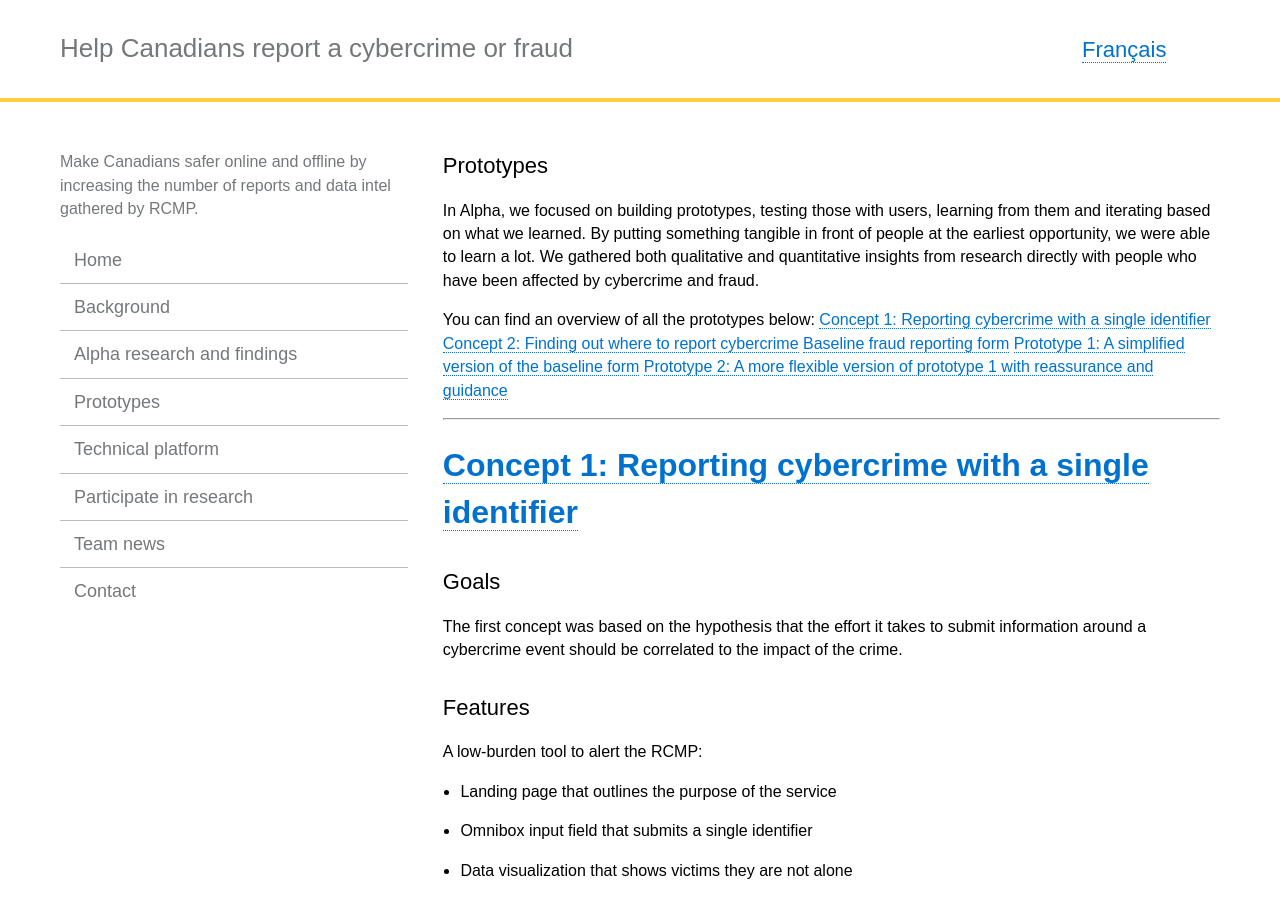
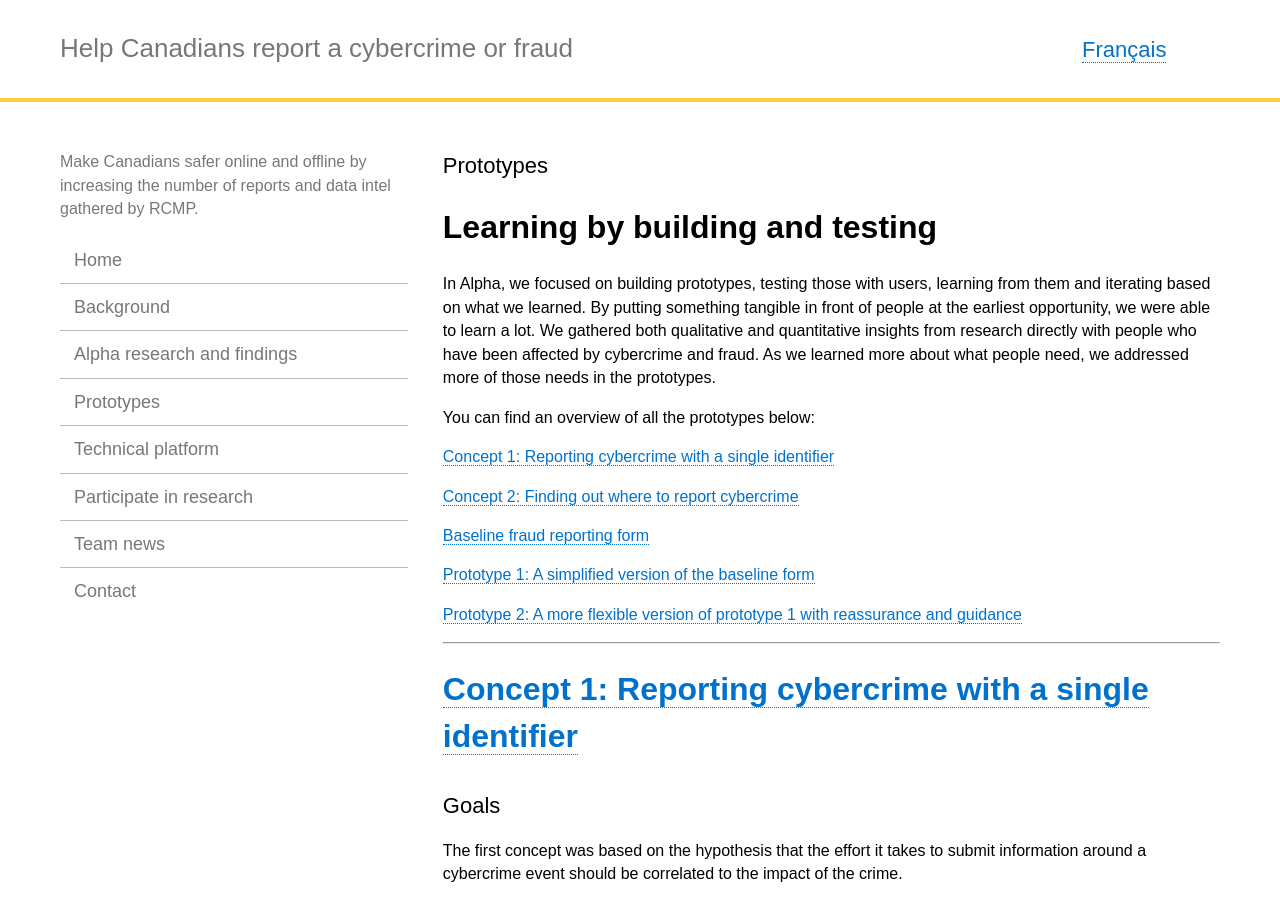
Before and after one commit to cds-snc/rcmp-report-a-cybercrime-alpha-documentation, a Jekyll site: the page built from _pages/en/prototypes.md, in a window 1280 px wide and 900 px high. Built offline with Jekyll 4.4.1, drawn with Linux system fonts in a browser that asks for light colours; some of the changed text lies outside the part shown.

Commit message:
Update prototypes.md

```diff
--- a/_pages/en/prototypes.md
+++ b/_pages/en/prototypes.md
@@ -6,14 +6,22 @@ permalink: "/prototypes/"
 trans_url: "/prototypes/"
 ---
 
-In Alpha, we focused on building prototypes, testing those with users, learning from them and iterating based on what we learned. By putting something tangible in front of people at the earliest opportunity, we were able to learn a lot. We gathered both qualitative and quantitative insights from research directly with people who have been affected by cybercrime and fraud.
+# Learning by building and testing
+
+In Alpha, we focused on building prototypes, testing those with users, learning from them and iterating based on what we learned. By putting something tangible in front of people at the earliest opportunity, we were able to learn a lot. We gathered both qualitative and quantitative insights from research directly with people who have been affected by cybercrime and fraud. As we learned more about what people need, we addressed more of those needs in the prototypes.
 
 You can find an overview of all the prototypes below:
+
 [Concept 1: Reporting cybercrime with a single identifier](https://rac-concept-1.herokuapp.com/)
+
 [Concept 2: Finding out where to report cybercrime](https://rac-concept-2.herokuapp.com/)
+
 [Baseline fraud reporting form](https://report-a-cybercrime.alpha.rcmp-grc.gc.ca/CAFCFRS/)
+
 [Prototype 1: A simplified version of the baseline form](https://www.report-a-cybercrime.alpha.rcmp-grc.gc.ca/p1)
+
 [Prototype 2: A more flexible version of prototype 1 with reassurance and guidance](https://www.report-a-cybercrime.alpha.rcmp-grc.gc.ca/p2)
+
 
 ---
 
@@ -46,10 +54,20 @@ A decision tree to find the most relevant reporting option
 
 ## Outcomes
  * Learned about mental models for how victims think about cybercrime and reporting
-  * What constitutes an urgent situation for victims
-  * What type of information victims have to report
-  * When victims would prefer to talk to someone
-  * How victims expect to receive a follow-up
+   * What constitutes an urgent situation for victims
+   * What type of information victims have to report
+   * When victims would prefer to talk to someone
+   * How victims expect to receive a follow-up
+
+---
+
+# [Baseline fraud reporting form](https://report-a-cybercrime.alpha.rcmp-grc.gc.ca/CAFCFRS/)
+
+## Goals
+
+## Features
+
+## What we learned
 
 ---
 
@@ -63,7 +81,7 @@ A decision tree to find the most relevant reporting option
 
 ---
 
-#[Prototype 2: A more flexible version of prototype 1 with reassurance and guidance](https://www.report-a-cybercrime.alpha.rcmp-grc.gc.ca/p2)
+# [Prototype 2: A more flexible version of prototype 1 with reassurance and guidance](https://www.report-a-cybercrime.alpha.rcmp-grc.gc.ca/p2)
 
 ## Goals
 
@@ -73,13 +91,8 @@ A decision tree to find the most relevant reporting option
 
 ---
 
-# Quantitative study: comparing prototypes
-
-## Goals
-
-**[Baseline fraud reporting form](https://report-a-cybercrime.alpha.rcmp-grc.gc.ca/CAFCFRS/)**
-
+# Comparing prototypes: Quantitative study
 
 ## Method
 
-## Outcomes
+## Results
```
